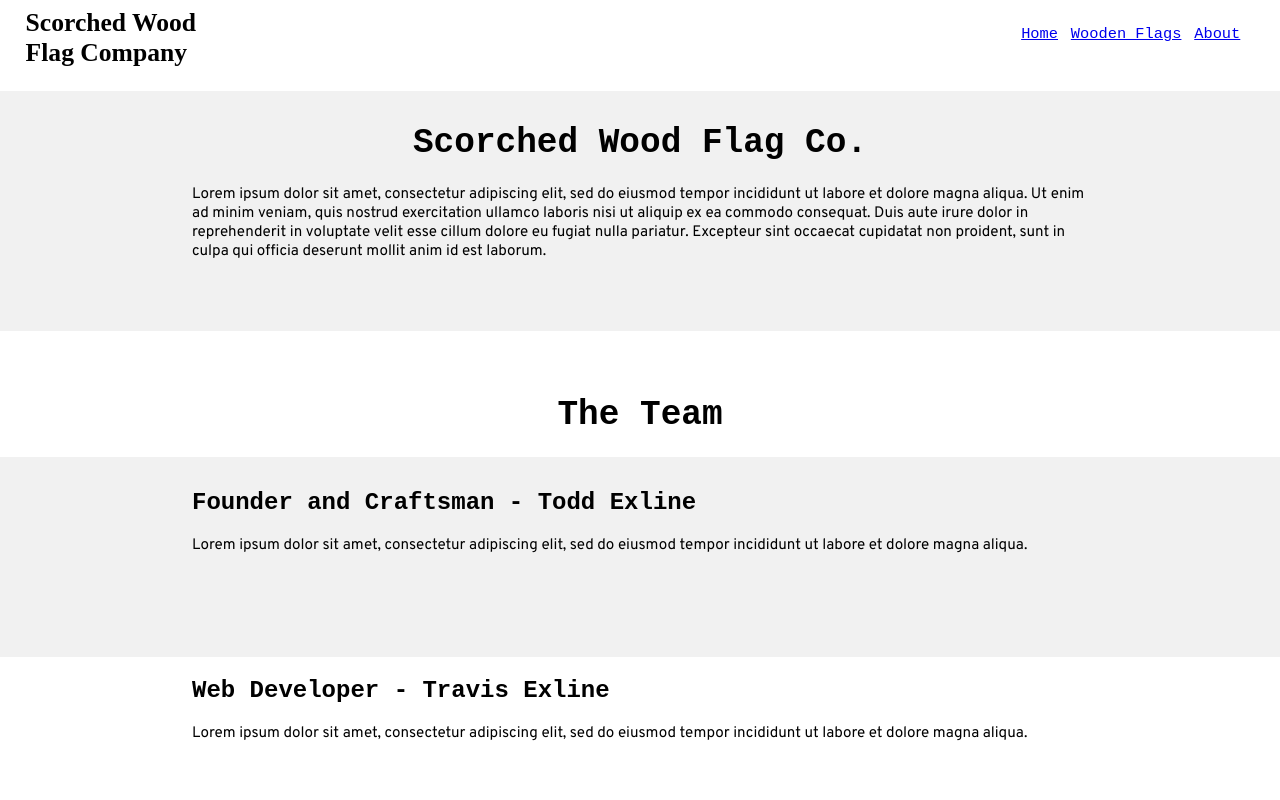
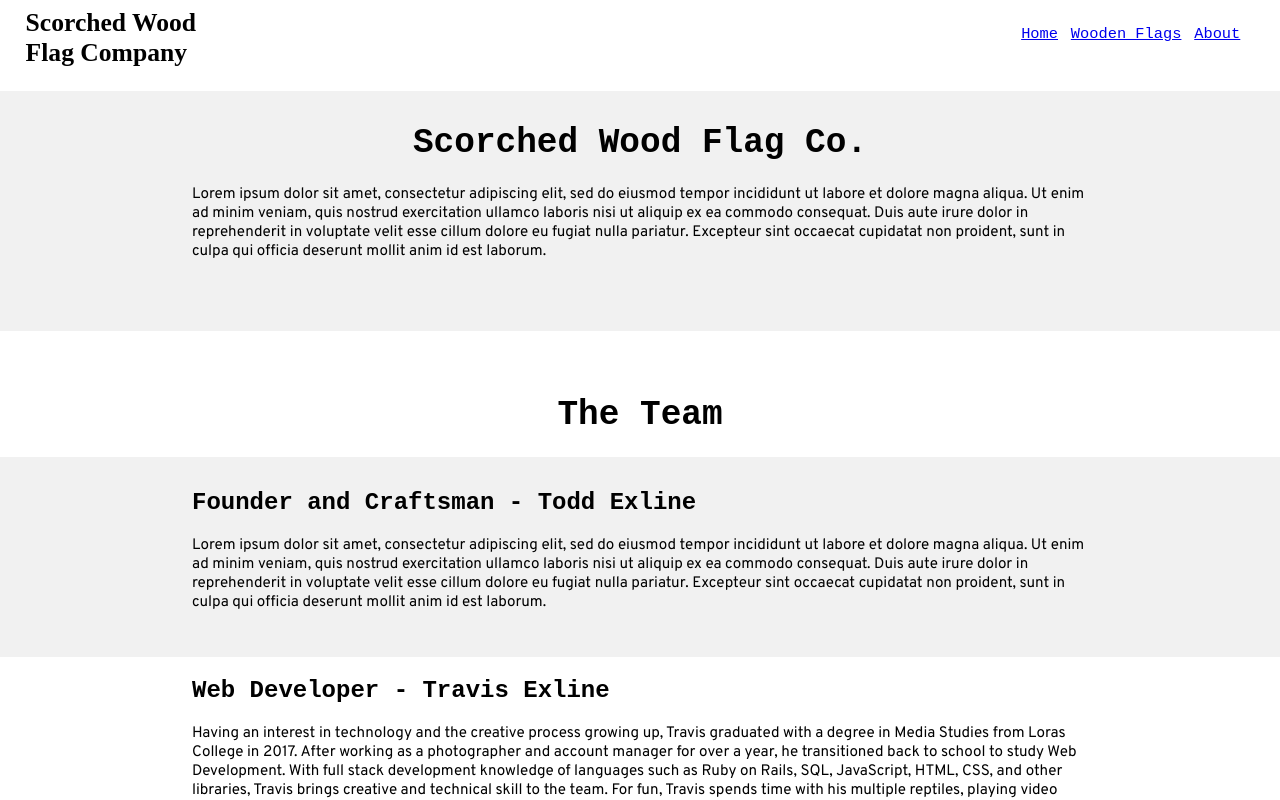
Before and after one commit to TravisExline/flag-company-site, a React (Create React App) app: page /about in a window 1280 px wide. Shown: the top 800 px of the page. Built offline with nearby package versions, Linux system fonts and the light colour scheme; a web font is replaced by a local one.

Commit message:
working on about page

```diff
--- a/src/containers/AboutMePage.js
+++ b/src/containers/AboutMePage.js
@@ -2,6 +2,7 @@ import React from 'react'
 import NavBar from '../components/NavBar'
 import '../style/About.css'
 import BottomNav from '../components/BottomNav'
+import DevImg from '../images/0.jpg'
 
 class AboutMePage extends React.Component {
     render() {
@@ -19,11 +20,16 @@ class AboutMePage extends React.Component {
                     <h1 id='team-header'>The Team</h1>
                     <div className='founder-holder'>
                         <h2 id='founder-header'>Founder and Craftsman - Todd Exline</h2>
-                        <p className="founder-craftsman-details">Lorem ipsum dolor sit amet, consectetur adipiscing elit, sed do eiusmod tempor incididunt ut labore et dolore magna aliqua.</p>
+                        <p className="founder-craftsman-details">Lorem ipsum dolor sit amet, consectetur adipiscing elit, sed do eiusmod tempor incididunt ut labore et dolore magna aliqua.
+                        Ut enim ad minim veniam, quis nostrud exercitation ullamco laboris nisi ut aliquip ex ea commodo consequat.
+                        Duis aute irure dolor in reprehenderit in voluptate velit esse cillum dolore eu fugiat nulla pariatur. Excepteur sint occaecat cupidatat non proident, sunt in culpa qui officia deserunt mollit anim id est laborum.</p>
                     </div>
                     <div className='web-developer-holder'>
                         <h2 id='web-dev-header'>Web Developer - Travis Exline</h2>
-                        <p className='web-dev-details'>Lorem ipsum dolor sit amet, consectetur adipiscing elit, sed do eiusmod tempor incididunt ut labore et dolore magna aliqua.</p>
+                        <p className='web-dev-details'>Having an interest in technology and the creative process growing up, Travis graduated with a degree in Media Studies from Loras College in 2017.
+                        After working as a photographer and account manager for over a year, he transitioned back to school to study Web Development.
+                        With full stack development knowledge of languages such as Ruby on Rails, SQL, JavaScript, HTML, CSS, and other libraries, Travis brings creative and technical skill to the team.
+                        For fun, Travis spends time with his multiple reptiles, playing video games, and enjoying time with his family.</p>
                     </div>
                 </div>
                 <BottomNav />
```
Also changed, not shown: src/images/0.jpg (added).
